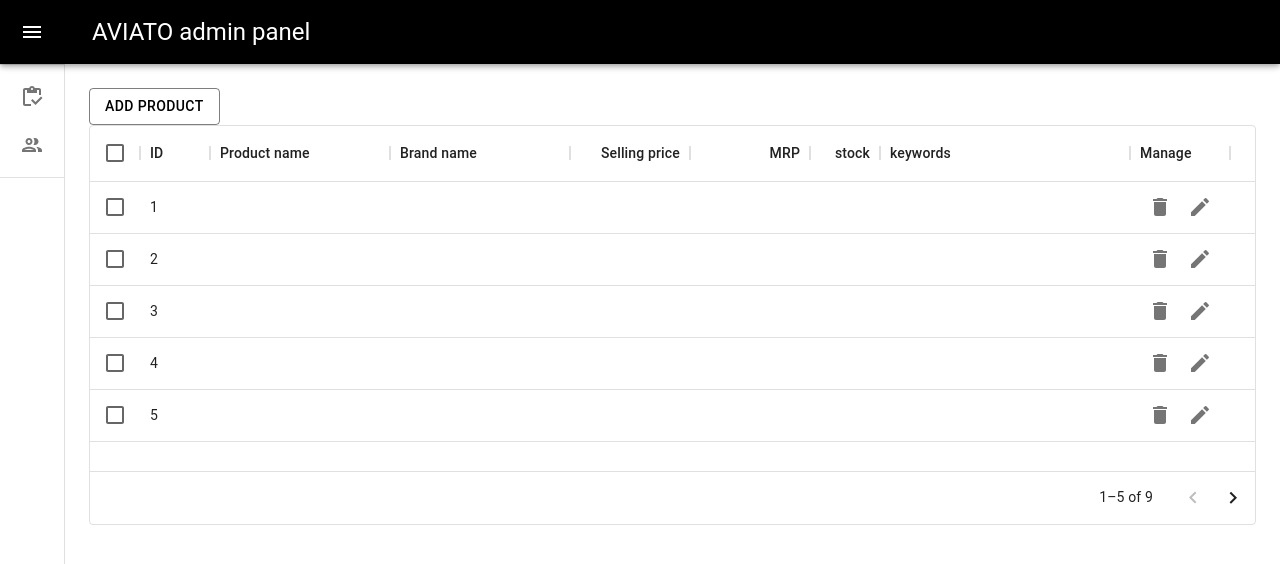
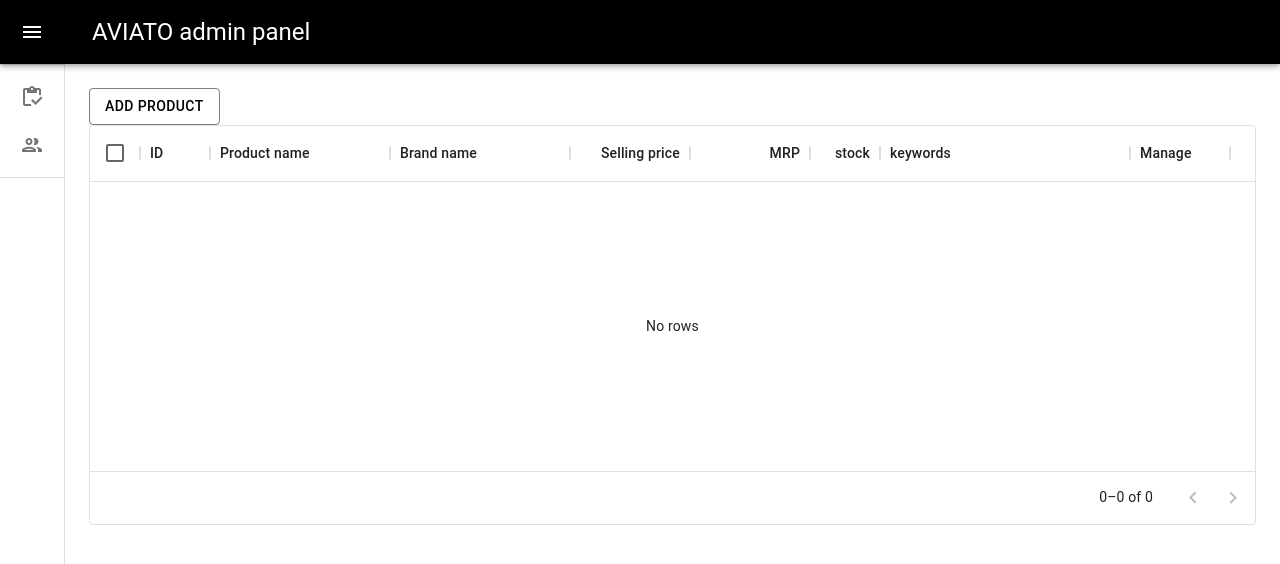
Before and after one commit to rudrabhikadiya3/AVIATO-adminpanel, a React (Create React App) app: page /product in a window 1280 px wide. Shown: the top 564 px of the page. Built offline with nearby package versions, Linux system fonts and the light colour scheme.

Commit message:
form data list in table

```diff
--- a/src/container/Product.js
+++ b/src/container/Product.js
@@ -13,13 +13,10 @@
 import * as yup from 'yup';
 import { Form, Formik, useFormik } from 'formik';
 
-import { red } from '@mui/material/colors';
-
-const color = red[500];
-
 
 export default function FormDialog() {
   const [open, setOpen] = useState(false);
+  const [data, setData] = useState([])
 
   const handleClickOpen = () => {
     setOpen(true);
@@ -51,7 +48,9 @@
     validationSchema : schema,
     onSubmit: values => {
       handleClose();
-      alert(JSON.stringify(values, null, 2));
+      formik.resetForm();
+      toLocalData(values);
+      loadData();
     },
   });
   const {handleBlur, handleChange, handleSubmit, errors, touched, values} = formik
@@ -81,19 +80,31 @@
     },
   ];
 
-  const rows = [
-    { id: 1, lastName: 'Snow', firstName: 'Jon', age: 35 },
-    { id: 2, lastName: 'Lannister', firstName: 'Cersei', age: 42 },
-    { id: 3, lastName: 'Lannister', firstName: 'Jaime', age: 45 },
-    { id: 4, lastName: 'Stark', firstName: 'Arya', age: 16 },
-    { id: 5, lastName: 'Targaryen', firstName: 'Daenerys', age: null },
-    { id: 6, lastName: 'Melisandre', firstName: null, age: 150 },
-    { id: 7, lastName: 'Clifford', firstName: 'Ferrara', age: 44 },
-    { id: 8, lastName: 'Frances', firstName: 'Rossini', age: 36 },
-    { id: 9, lastName: 'Roxie', firstName: 'Harvey', age: 65 },
-  ];
 
+  const toLocalData = (values) =>{
+    const localData = JSON.parse(localStorage.getItem("product"));
+    let id = Math.floor(Math.random()*10000);
+    let pdata = {
+      id,
+      ...values
+    }
+    if (localData === null) {
+      localStorage.setItem('product', JSON.stringify([pdata]))
+    } else {
+      localData.push(pdata)
+      localStorage.setItem('product', JSON.stringify(localData))
+    }
+  }
 
+  const loadData = () =>{
+    let localData = JSON.parse(localStorage.getItem('product'))
+    if (localData !== null) {
+      setData(localData);
+    }
+  }
+  useEffect (()=>{
+    loadData();
+  },[])
   return (
     <>
       <Button variant="outlined" onClick={handleClickOpen}>
@@ -102,7 +113,7 @@
 
       <div style={{ height: 400, width: '100%' }}>
       <DataGrid
-        rows={rows}
+        rows={data}
         columns={columns}
         pageSize={5}
         rowsPerPageOptions={[5]}
```
